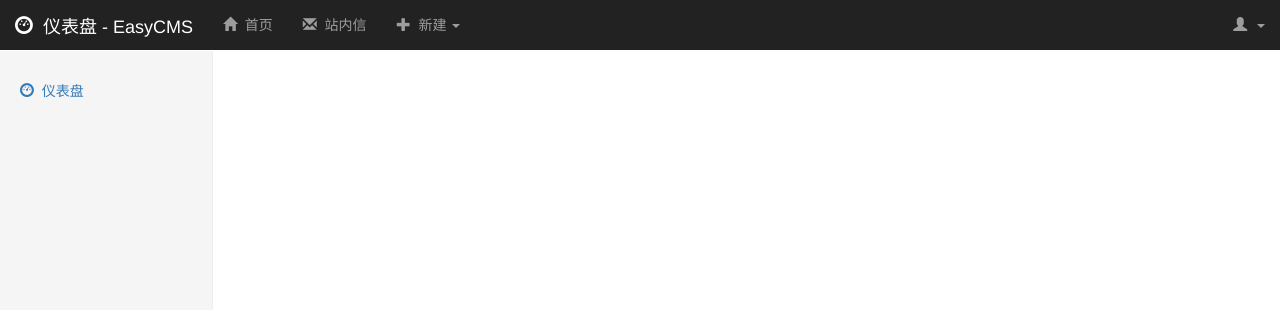
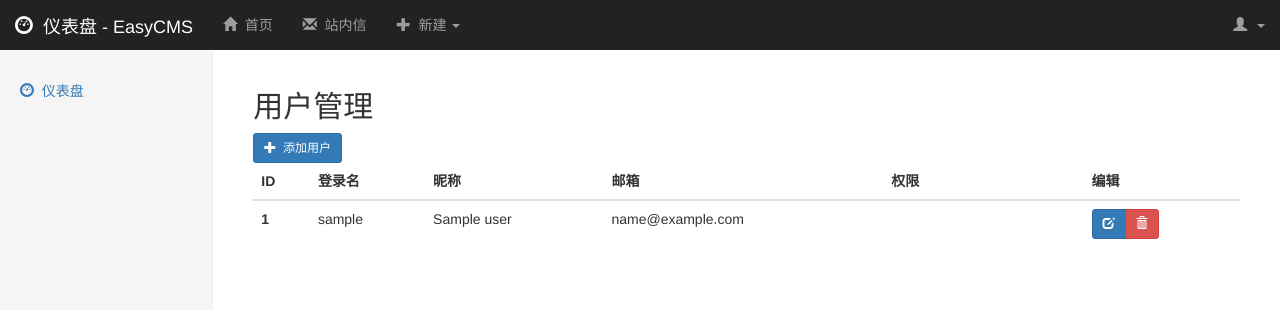
Before and after one commit to RokyZevon/EasyCMS, a Flask app: template app/templates/admin/users.html in a window 1280 px wide. Shown: the top 310 px of the page. Run offline with Flask 2, Linux system fonts and the light colour scheme; the template is opened without the code that fills it: most values are stand-ins (such as "Sample title", 1, 10 or a date in 2020); some libraries are stand-ins or nearby versions.

Commit message:
create the user view

```diff
--- a/app/templates/admin/users.html
+++ b/app/templates/admin/users.html
@@ -1,6 +1,44 @@
 {% extends "admin/base.html" %}
 {% block content %}
-
+<h2>用户管理</h2>
+    <button type="button" class="btn btn-primary btn-sm">
+        <span class="glyphicon glyphicon-plus" aria-hidden="true"></span>&nbsp;
+        添加用户
+    </button>
+    <table class="table table-hover">
+        <thead>
+        <tr>
+            <th>ID</th>
+            <th>登录名</th>
+            <th>昵称</th>
+            <th>邮箱</th>
+            <th>权限</th>
+            <th>编辑</th>
+        </tr>
+        </thead>
+        <tbody>
+        {% for user in list %}
+            <tr>
+                <th scope="row">{{ user['id'] }}</th>
+                <td>{{ user['login'] }}</td>
+                <td>{{ user['nicename'] }}</td>
+                <td>{{ user['email'] }}</td>
+                <td><span class="label {{ user['label'] }}"> + {{ user['rule'] }} + </span></td>
+                <td>
+                    <div class="btn-group" role="group" aria-label="...">
+                        <button type="button" class="btn btn-primary btn-sm">
+                            <span class="glyphicon glyphicon-edit" aria-hidden="true"></span>
+                        </button>
+                        <button type="button" class="btn btn-danger btn-sm">
+                            <span class="glyphicon glyphicon-trash" aria-hidden="true"></span>
+                        </button>
+                    </div>
+                </td>
+            </tr>
+        {% endfor %}
+        </tbody>
+    </table>
 {% endblock %}
 {% block script %}
+    {{ super() }}
 {% endblock %}
```
